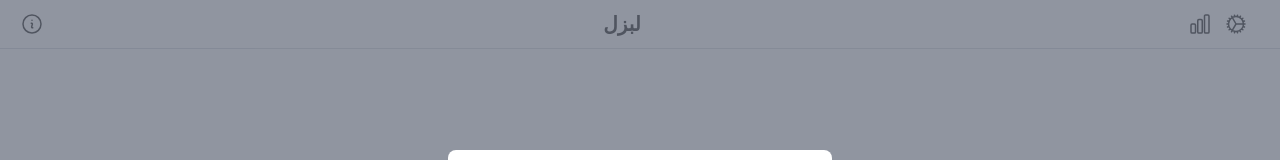
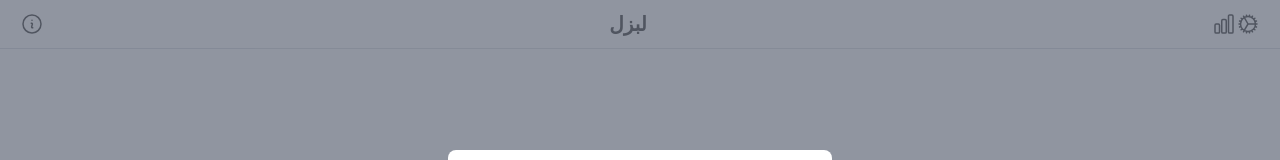
Before and after one commit to umairayub79/Labzle, a React (Vite) app: page / in a window 1280 px wide. Shown: the top 160 px of the page. Built offline with nearby package versions, Linux system fonts and the light colour scheme.

Commit message:
Update Navbar.jsx

```diff
--- a/src/components/Navbar/Navbar.jsx
+++ b/src/components/Navbar/Navbar.jsx
@@ -12,17 +12,17 @@ export const Navbar = ({ setIsSettingsModalOpen, setIsInfoModalOpen, setIsStatsM
             <div className="flex h-12 items-center justify-between px-5">
                 <div className="flex">
                     <CogIcon
-                        className="h-6 w-6 mr-3 cursor-pointer dark:stroke-white"
+                        className="h-6 w-6 cursor-pointer dark:stroke-white"
                         onClick={() => setIsSettingsModalOpen(true)}
                     />
                     <ChartBarIcon
-                        className="h-6 w-6 mr-3 cursor-pointer dark:stroke-white"
+                        className="h-6 w-6 cursor-pointer dark:stroke-white"
                         onClick={() => setIsStatsModalOpen(true)}
                     />
                 </div>
                 <p className='text-xl font-bold dark:text-white'>{strings.gameTitle}</p>
                 <InformationCircleIcon
-                    className="h-6 w-6 mr-3 cursor-pointer dark:stroke-white"
+                    className="h-6 w-6 cursor-pointer dark:stroke-white"
                     onClick={() => setIsInfoModalOpen(true)} />
             </div>
         </div>
```
